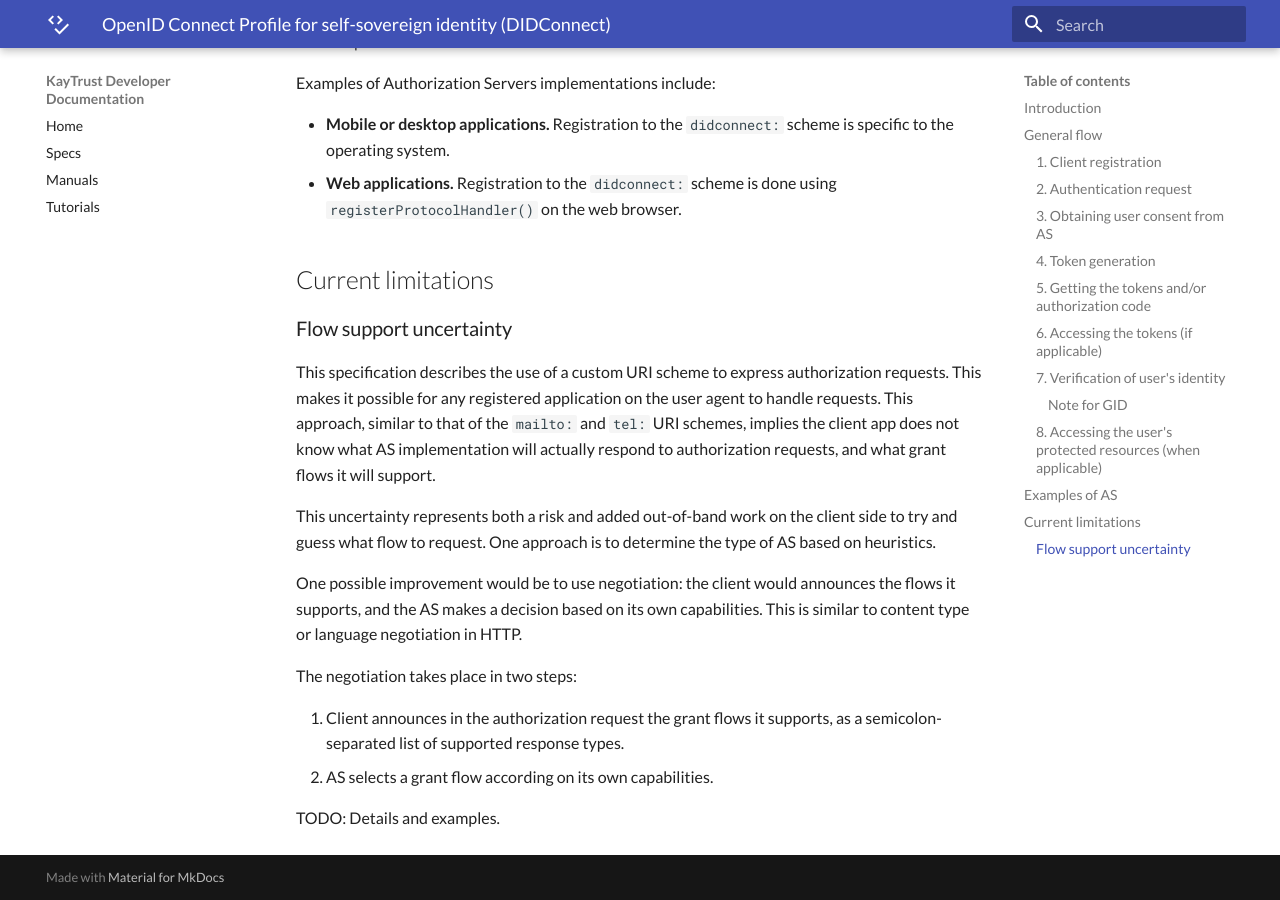
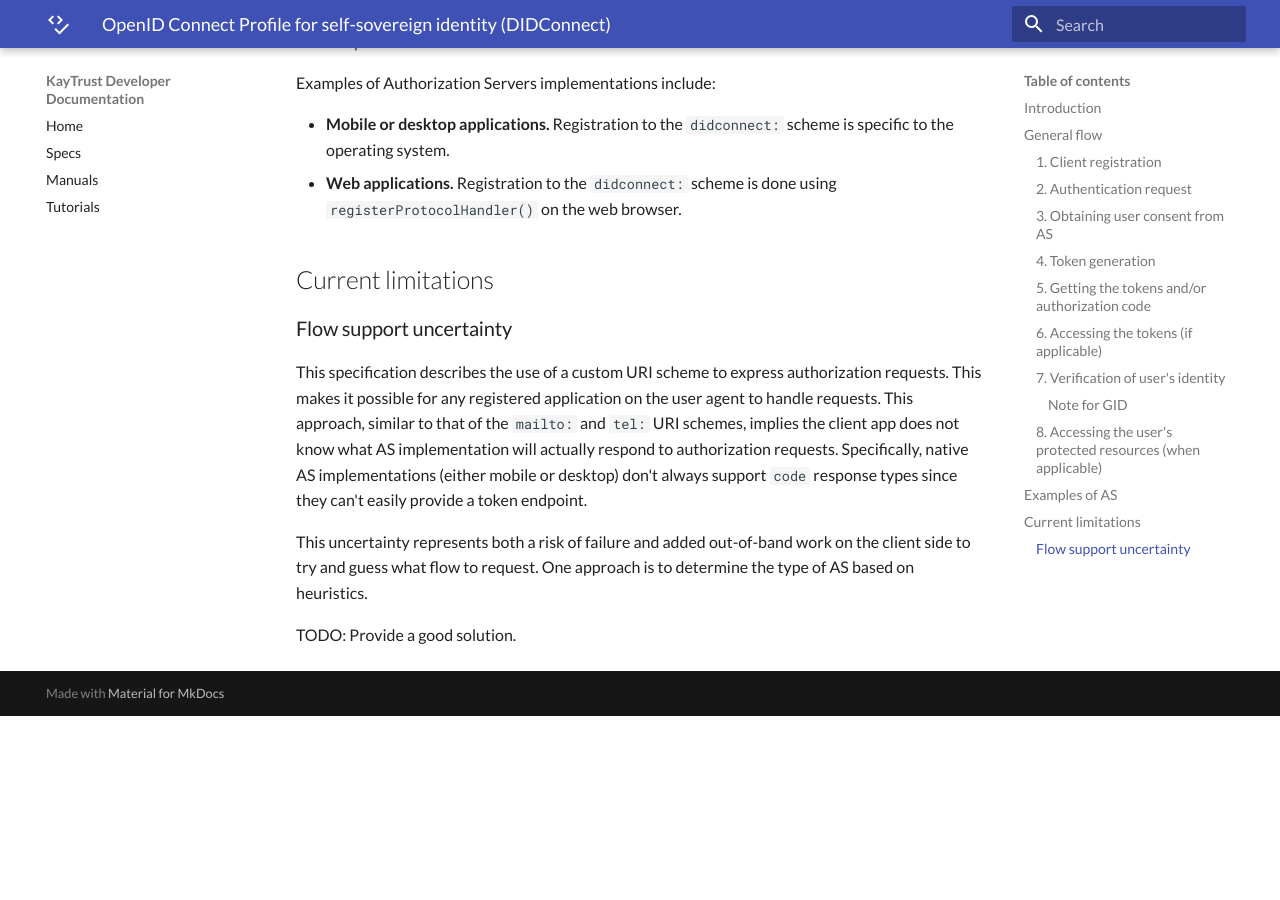
Before and after one commit to KayTrust/kaytrust.github.io, an MkDocs documentation site: the page built from docs/Specs/DIDConnect.md, in a window 1280 px wide and 900 px high, scrolled down 5306 px. Built offline with MkDocs 1.6.1 and Material for MkDocs 9.7.7, drawn with Linux system fonts in a browser that asks for light colours; after the commit the page ends 6022 px from its top, so only the background shows below that.

Commit message:
Updated DIDConnect

```diff
--- a/docs/Specs/DIDConnect.md
+++ b/docs/Specs/DIDConnect.md
@@ -132,15 +132,8 @@ Examples of Authorization Servers implementations include:
 
 ### Flow support uncertainty
 
-This specification describes the use of a custom URI scheme to express authorization requests. This makes it possible for any registered application on the user agent to handle requests. This approach, similar to that of the `mailto:` and `tel:` URI schemes, implies the client app does not know what AS implementation will actually respond to authorization requests, and what grant flows it will support.
+This specification describes the use of a custom URI scheme to express authorization requests. This makes it possible for any registered application on the user agent to handle requests. This approach, similar to that of the `mailto:` and `tel:` URI schemes, implies the client app does not know what AS implementation will actually respond to authorization requests. Specifically, native AS implementations (either mobile or desktop) don't always support `code` response types since they can't easily provide a token endpoint.
 
-This uncertainty represents both a risk and added out-of-band work on the client side to try and guess what flow to request. One approach is to determine the type of AS based on heuristics.
+This uncertainty represents both a risk of failure and added out-of-band work on the client side to try and guess what flow to request. One approach is to determine the type of AS based on heuristics.
 
-One possible improvement would be to use negotiation: the client would announces the flows it supports, and the AS makes a decision based on its own capabilities. This is similar to content type or language negotiation in HTTP.
-
-The negotiation takes place in two steps:
-
-1. Client announces in the authorization request the grant flows it supports, as a semicolon-separated list of supported response types.
-2. AS selects a grant flow according on its own capabilities.
-
-TODO: Details and examples.
+TODO: Provide a good solution.
```
